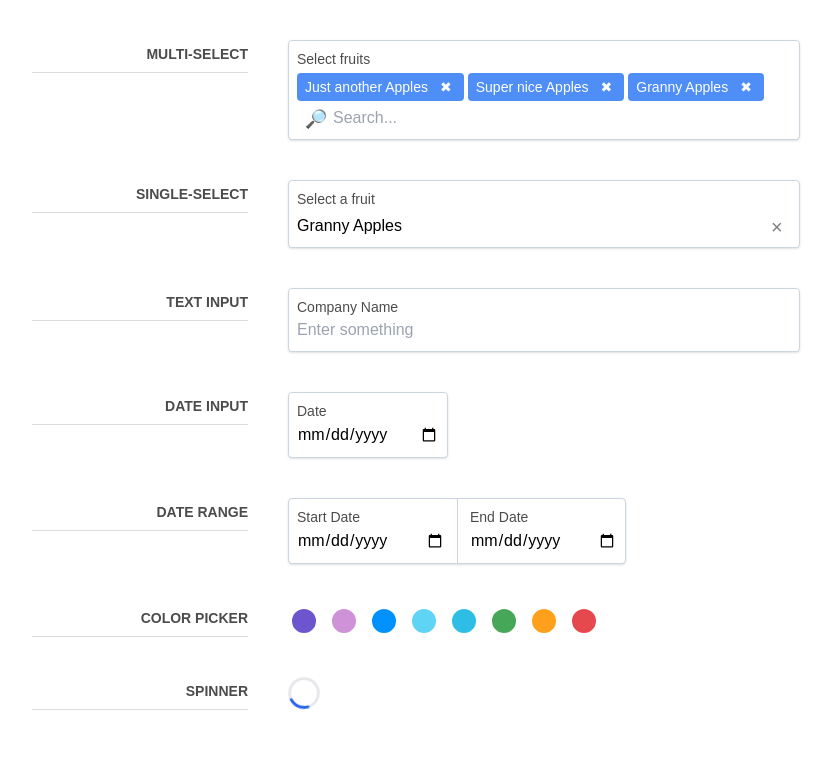
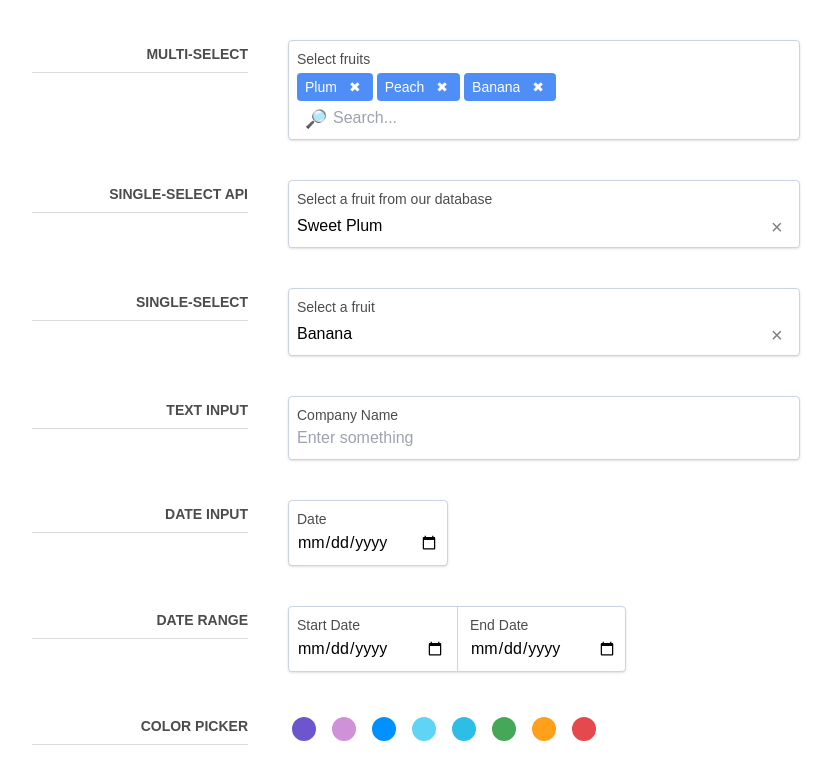
Before and after one commit to TeddyBurnsides/select, a React (Create React App) app: page / in a window 1280 px wide. Shown: the top 784 px of the page, without its empty margins (8-839 px from the left). Built offline with nearby package versions, Linux system fonts and the light colour scheme.

Commit message:
single select usability

```diff
--- a/src/components/SingleSelect.tsx
+++ b/src/components/SingleSelect.tsx
@@ -12,7 +12,8 @@ enum FieldState {
 
 interface Props<T> extends React.InputHTMLAttributes<HTMLInputElement> {
     selectedItem?: T;
-    lookupFunction: (searchString: string) => Promise<T[]>;
+    lookupFunction?: (searchString: string) => Promise<T[]>;
+    items?: IIdName[];
     debounceInMilliseconds?: number;
     onItemSelect: (selectedItem: T) => void;
     onItemRemove: (item: IIdName) => void;
@@ -26,6 +27,7 @@ interface Props<T> extends React.InputHTMLAttributes<HTMLInputElement> {
 const SingleSelect = <T extends IIdName>({
     selectedItem,
     lookupFunction,
+    items,
     debounceInMilliseconds = 300,
     label,
     onItemRemove,
@@ -48,15 +50,11 @@ const SingleSelect = <T extends IIdName>({
 
     // lookup results with the provided looked function from props
     const lookupResults = (searchString: string, callback: () => void) => {
-        if (searchString) {
+        if (searchString && lookupFunction) {
             lookupFunction(searchString).then((apiResponse) => {
-                // dopm't show selected results in list of searched-for items
-                const filteredArray = apiResponse.filter(
-                    (item) => selectedItem?.name !== item.name
-                );
-                setLookupFunctionResults(filteredArray);
+                setLookupFunctionResults(apiResponse);
                 callback(); // reset loading state
-                if (filteredArray.length === 0) {
+                if (apiResponse.length === 0) {
                     setFieldState(FieldState.NoResultsFound);
                 } else {
                     resetErrorState();
@@ -97,20 +95,15 @@ const SingleSelect = <T extends IIdName>({
 
     const handleInputChange = debounce(
         (e: React.ChangeEvent<HTMLInputElement>) => {
-            const searchString = e.target.value;
             setDropdownIsVisible(true);
             setFieldState(FieldState.Loading);
-            // setInputText(searchString); // used for form submit
-            lookupResults(searchString, resetErrorState);
+            lookupResults(e.target.value, resetErrorState);
         },
         debounceInMilliseconds
     );
 
     const handleKeyDownOnInput = (e: React.KeyboardEvent<HTMLInputElement>) => {
-        if (e.key === "Enter") {
-            e.preventDefault();
-            lookupResults(inputText, resetErrorState);
-        } else if (e.key === "ArrowDown") {
+        if (e.key === "ArrowDown") {
             // put focus on the first item in the list if arrowing down from input
             const firstChild = dropdownRef.current?.firstChild as HTMLElement;
             if (firstChild) {
@@ -169,7 +162,6 @@ const SingleSelect = <T extends IIdName>({
     return (
         <div className="relative w-full" ref={containerRef}>
             {/* Input Element */}
-            <form>
             <LabelWrapper
                 wrapperClassName={wrapperClassName + " flex"}
                 labelClassName={labelClassName + " flex"}
@@ -177,19 +169,6 @@ const SingleSelect = <T extends IIdName>({
                 inputWrapperClassName={"flex flex-col"}
             >
                 <div className="flex gap-1 pt-1">
-                        {/* <div className="h-5 w-5 mx-2">
-                            {alerts === Alerts.Loading ? (
-                                <Spinner className="h-full w-full mt-1" />
-                            ) : (
-                                <button
-                                    type="button"
-                                    onClick={handleFormSubmit}
-                                    className="rounded text-lg"
-                                >
-                                    &#x1F50E;
-                                </button>
-                            )}
-                        </div> */}
                     <input
                         ref={inputRef}
                         className="py-1 bg-transparent border-none focus:outline-none grow"
@@ -201,6 +180,7 @@ const SingleSelect = <T extends IIdName>({
                         }}
                         {...htmlTextInputProps}
                         onKeyDown={handleKeyDownOnInput}
+                        onClick={() => setDropdownIsVisible(true)}
                     />
                     <div className="h-5 w-5 mx-2">
                         {fieldState === FieldState.Loading ? (
@@ -218,7 +198,6 @@ const SingleSelect = <T extends IIdName>({
                     </div>
                 </div>
             </LabelWrapper>
-            </form>
 
             {/* Dropdown of search results */}
             {lookupFunctionResults &&
@@ -229,16 +208,23 @@ const SingleSelect = <T extends IIdName>({
                         ref={dropdownRef}
                         className={`z-50 max-h-64 overflow-y-scroll mt-1 py-1 bg-white shadow border border-slate-300 rounded absolute w-full`}
                     >
-                        {lookupFunctionResults.map((x) => (
+                        {lookupFunctionResults.map((x) => {
+                            const isSelectedItem = x.id === selectedItem?.id;
+                            return (
                                 <button
                                     key={x.id}
-                                className="leading-6 py-2 px-2 focus:bg-blue-500 focus:outline-none focus:text-white hover:bg-slate-200 w-full text-left"
+                                    className={`leading-6 py-2 px-2 focus:bg-blue-500 focus:outline-none focus:text-white ${
+                                        isSelectedItem
+                                            ? "bg-blue-500 text-white"
+                                            : "hover:bg-slate-200"
+                                    } w-full text-left`}
                                     onClick={() => handleSelect(x)}
                                     onKeyDown={handleKeyDownOnDropdownItem}
                                 >
                                     {x.name}
                                 </button>
-                        ))}
+                            );
+                        })}
                     </div>
                 )}
 
--- a/src/constants/sampleMultiSelectValues.ts
+++ b/src/constants/sampleMultiSelectValues.ts
@@ -1,24 +1,14 @@
 import IIdName from "../types/IIdName";
 
 export const fakeData: IIdName[] = [
-	{ id: 1, name: "Apples" },
-	{ id: 7, name: "Red Delicious Apples" },
-	{ id: 8, name: "Granny Smith Apples" },
-	{ id: 9, name: "Granny Apples" },
-	{ id: 15, name: "Super nice Apples" },
-	{ id: 11, name: "Just another Apples" },
-	{ id: 12, name: "I hate Apples" },
-	{
-	  id: 10,
-	  name: "What even more Apples? How is this even possible, more and more?",
-	},
-	{ id: 14, name: "yes that's right, we love Apples" },
-	{ id: 13, name: "Dang Apples" },
-	{ id: 4, name: "Bananas" },
-	{ id: 5, name: "Peaches" },
-	{ id: 2, name: "Plums" },
-	{ id: 3, name: "Pears" },
-	{ id: 6, name: "Sweet Plums" },
+    { id: 1, name: "Regular Apple" },
+    { id: 7, name: "Red Delicious Apple" },
+    { id: 8, name: "Granny Smith Apple" },
+    { id: 4, name: "Banana" },
+    { id: 5, name: "Peach" },
+    { id: 2, name: "Plum" },
+    { id: 3, name: "Pear" },
+    { id: 6, name: "Sweet Plum" },
 ];
 
 export const fakeApiCall = (stringToFilterOn: string): Promise<IIdName[]> => {
--- a/src/css/output.css
+++ b/src/css/output.css
@@ -902,6 +902,11 @@ video {
   background-color: rgb(255 255 255 / var(--tw-bg-opacity));
 }
 
+.bg-blue-500 {
+  --tw-bg-opacity: 1;
+  background-color: rgb(59 130 246 / var(--tw-bg-opacity));
+}
+
 .fill-blue-600 {
   fill: #2563eb;
 }
@@ -1124,6 +1129,10 @@ body {
   background-color: rgb(0 0 0 / 0.1);
 }
 
+.hover\:bg-red-500\/30:hover {
+  background-color: rgb(239 68 68 / 0.3);
+}
+
 .hover\:opacity-100:hover {
   opacity: 1;
 }
--- a/src/pages/Home.tsx
+++ b/src/pages/Home.tsx
@@ -8,7 +8,6 @@ import ColorPicker from "../components/ColorPicker";
 import { IColor } from "../types/IColor";
 import { Colors } from "../constants/Colors";
 import DateInput from "../components/DateInput";
-import Spinner from "../components/Spinner";
 import ComponentLabel from "./ComponentLabel";
 import SingleSelect from "../components/SingleSelect";
 
@@ -28,6 +27,20 @@ const Home = () => {
 
     const removeItem = (item: IIdName) => {
         setSelectedItems((prev) => [...prev.filter((x) => x.id !== item.id)]);
+    };
+
+    // single select api helpers
+
+    const [selectedItemApi, setSelectedItemApi] = useState<IIdName | undefined>(
+        fakeData[7]
+    );
+
+    const addItemSingleApi = (newItem: IIdName) => {
+        setSelectedItemApi(newItem);
+    };
+
+    const removeItemSingleApi = (item: IIdName) => {
+        setSelectedItemApi(undefined);
     };
 
     // single select helpers
@@ -57,12 +70,23 @@ const Home = () => {
                     placeholder="Search..."
                 />
             </ComponentLabel>
+            <ComponentLabel label="Single-Select API">
+                <SingleSelect
+                    onItemRemove={removeItemSingleApi}
+                    onItemSelect={addItemSingleApi}
+                    selectedItem={selectedItemApi}
+                    lookupFunction={fakeApiCall}
+                    label="Select a fruit from our database"
+                    debounceInMilliseconds={600}
+                    placeholder="Search..."
+                />
+            </ComponentLabel>
             <ComponentLabel label="Single-Select">
                 <SingleSelect
                     onItemRemove={removeItemSingle}
                     onItemSelect={addItemSingle}
                     selectedItem={selectedItem}
-                    lookupFunction={fakeApiCall}
+                    items={fakeData}
                     label="Select a fruit"
                     debounceInMilliseconds={600}
                     placeholder="Search..."
@@ -84,9 +108,6 @@ const Home = () => {
                     selectedColor={color}
                 />
             </ComponentLabel>
-            <ComponentLabel label="Spinner">
-                <Spinner />
-            </ComponentLabel>
         </div>
     );
 };
```
Lines whose indentation alone changed are shown as unchanged.
